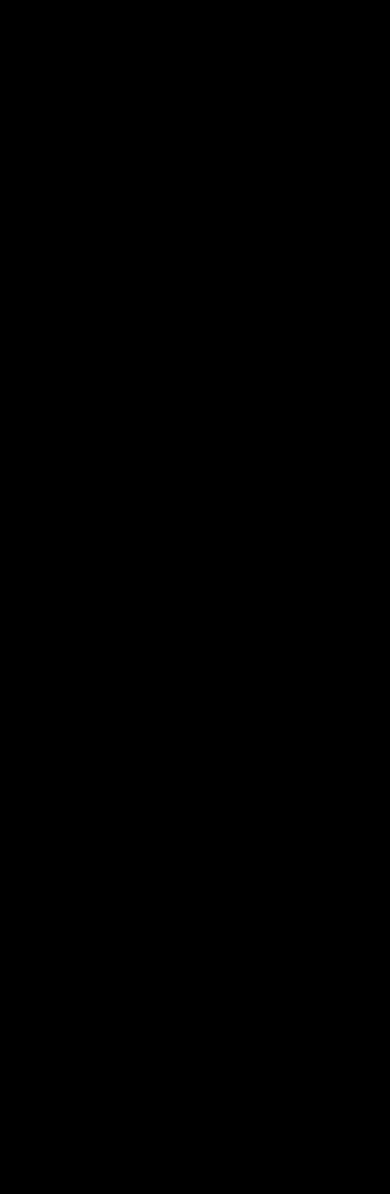
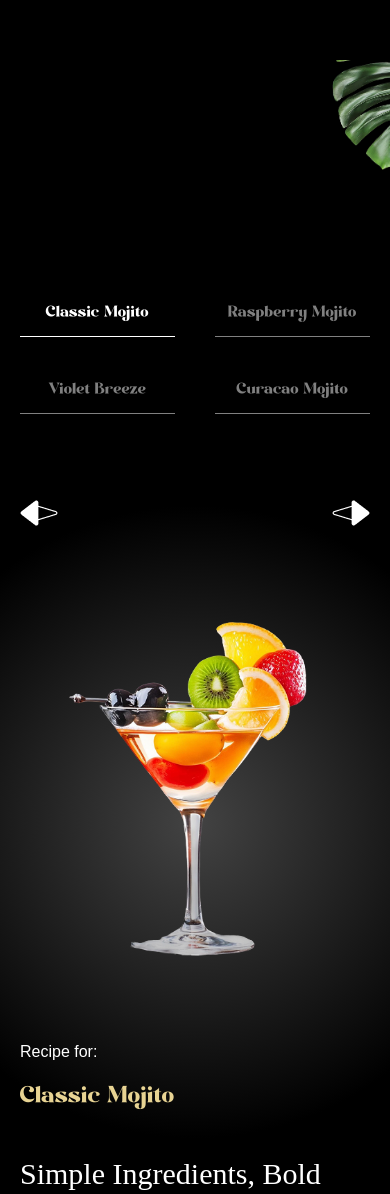
Before and after one commit to JatinGarg19/mocktails-tour, a React (Vite) app: page / in a window 390 px wide. Shown: the part 5563-6757 px from the top of the page. Before the commit the page ends 5839 px from the top, so only its background shows below. Built offline with nearby package versions, Linux system fonts and the light colour scheme; a web font is replaced by a local one.

Commit message:
Final Part

```diff
--- a/constants/index.js
+++ b/constants/index.js
@@ -8,7 +8,7 @@
         title: "About Us",
     },
     {
-        id: "work",
+        id: "art",
         title: "The Art",
     },
     {
@@ -134,7 +134,7 @@
     },
 ];
 
-const sliderLists = [
+const allCocktails = [
     {
         id: 1,
         name: "Classic Mojito",
@@ -179,5 +179,5 @@
     openingHours,
     storeInfo,
     socials,
-    sliderLists,
+    allCocktails,
 };
--- a/src/App.jsx
+++ b/src/App.jsx
@@ -6,6 +6,8 @@
 import Cocktails from './components/Cocktails';
 import About from './components/About';
 import Art from './components/Art';
+import Menu from './components/Menu';
+import Contact from './components/Contact';
 
 gsap.registerPlugin(ScrollTrigger, SplitText);
 
@@ -17,6 +19,8 @@
             <Cocktails />
             <About />
             <Art />
+            <Menu />
+            <Contact />
         </main>
     );
 }
--- /dev/null
+++ b/src/components/Contact.jsx
@@ -0,0 +1,103 @@
+import { openingHours, socials } from "../../constants/index.js";
+import { useGSAP } from "@gsap/react";
+import { SplitText } from "gsap/all";
+import gsap from "gsap";
+
+const Contact = () => {
+    useGSAP(() => {
+        const titleSplit = SplitText.create("#contact h2", { type: "words" });
+
+        const timeline = gsap.timeline({
+            scrollTrigger: {
+                trigger: "#contact",
+                start: "top center",
+            },
+            ease: "power1.inOut",
+        });
+
+        timeline
+            .from(titleSplit.words, {
+                opacity: 0,
+                yPercent: 100,
+                stagger: 0.02,
+            })
+            .from("#contact h3, #contact p", {
+                opacity: 0,
+                yPercent: 100,
+                stagger: 0.02,
+            })
+            .to("#f-right-leaf", {
+                y: "-50",
+                duration: 1,
+                ease: "power1.inOut",
+            })
+            .to(
+                "#f-left-leaf",
+                {
+                    y: "-50",
+                    duration: 1,
+                    ease: "power1.inOut",
+                },
+                "<",
+            );
+    });
+
+    return (
+        <footer id="contact">
+            <img
+                src="/images/footer-right-leaf.png"
+                alt="leaf-right"
+                id="f-right-leaf"
+            />
+            <img
+                src="/images/footer-left-leaf.png"
+                alt="leaf-left"
+                id="f-left-leaf"
+            />
+
+            <div className="content">
+                <h2>Where to Find Us</h2>
+
+                <div>
+                    <h3>Visit Our Bar</h3>
+                    <p>456, Raq Blvd. #404, Los Angeles, CA 90210</p>
+                </div>
+
+                <div>
+                    <h3>Contact Us</h3>
+                    <p>(555) 987-6543</p>
+                    <p>hello@jsmcocktail.com</p>
+                </div>
+
+                <div>
+                    <h3>Open Every Day</h3>
+                    {openingHours.map((time) => (
+                        <p key={time.day}>
+                            {time.day} : {time.time}
+                        </p>
+                    ))}
+                </div>
+
+                <div>
+                    <h3>Socials</h3>
+
+                    <div className="flex-center gap-5">
+                        {socials.map((social) => (
+                            <a
+                                key={social.name}
+                                href={social.url}
+                                target="_blank"
+                                rel="noopener noreferrer"
+                                aria-label={social.name}
+                            >
+                                <img src={social.icon} />
+                            </a>
+                        ))}
+                    </div>
+                </div>
+            </div>
+        </footer>
+    );
+};
+
+export default Contact;
--- /dev/null
+++ b/src/components/Menu.jsx
@@ -0,0 +1,146 @@
+"use client";
+
+import { allCocktails } from "../../constants/index.js";
+import { useRef, useState } from "react";
+import { useGSAP } from "@gsap/react";
+import gsap from "gsap";
+
+const Menu = () => {
+    const contentRef = useRef();
+    const [currentIndex, setCurrentIndex] = useState(0);
+
+    useGSAP(() => {
+        gsap.fromTo("#title", { opacity: 0 }, { opacity: 1, duration: 1 });
+        gsap.fromTo(
+            ".cocktail img",
+            { opacity: 0, xPercent: -100 },
+            {
+                xPercent: 0,
+                opacity: 1,
+                duration: 1,
+                ease: "power1.inOut",
+            },
+        );
+        gsap.fromTo(
+            ".details h2",
+            { yPercent: 100, opacity: 0 },
+            {
+                yPercent: 0,
+                opacity: 100,
+                ease: "power1.inOut",
+            },
+        );
+        gsap.fromTo(
+            ".details p",
+            { yPercent: 100, opacity: 0 },
+            {
+                yPercent: 0,
+                opacity: 100,
+                ease: "power1.inOut",
+            },
+        );
+    }, [currentIndex]);
+
+    const totalCocktails = allCocktails.length;
+
+    const goToSlide = (index) => {
+        const newIndex = (index + totalCocktails) % totalCocktails;
+
+        setCurrentIndex(newIndex);
+    };
+
+    const getCocktailAt = (indexOffset) => {
+        return allCocktails[
+            (currentIndex + indexOffset + totalCocktails) % totalCocktails
+        ];
+    };
+
+    const currentCocktail = getCocktailAt(0);
+    const prevCocktail = getCocktailAt(-1);
+    const nextCocktail = getCocktailAt(1);
+
+    return (
+        <section id="menu" aria-labelledby="menu-heading">
+            <img
+                src="/images/slider-left-leaf.png"
+                alt="left-leaf"
+                id="m-left-leaf"
+            />
+            <img
+                src="/images/slider-right-leaf.png"
+                alt="right-leaf"
+                id="m-right-leaf"
+            />
+
+            <h2 id="menu-heading" className="sr-only">
+                Cocktail Menu
+            </h2>
+
+            <nav className="cocktail-tabs" aria-label="Cocktail Navigation">
+                {allCocktails.map((cocktail, index) => {
+                    const isActive = index === currentIndex;
+
+                    return (
+                        <button
+                            key={cocktail.id}
+                            className={`
+				${isActive ? "text-white border-white" : "text-white/50 border-white/50"}
+			 `}
+                            onClick={() => goToSlide(index)}
+                        >
+                            {cocktail.name}
+                        </button>
+                    );
+                })}
+            </nav>
+
+            <div className="content">
+                <div className="arrows">
+                    <button
+                        className="text-left"
+                        onClick={() => goToSlide(currentIndex - 1)}
+                    >
+                        <span>{prevCocktail.name}</span>
+                        <img
+                            src="/images/right-arrow.png"
+                            alt="right-arrow"
+                            aria-hidden="true"
+                        />
+                    </button>
+
+                    <button
+                        className="text-left"
+                        onClick={() => goToSlide(currentIndex + 1)}
+                    >
+                        <span>{nextCocktail.name}</span>
+                        <img
+                            src="/images/left-arrow.png"
+                            alt="left-arrow"
+                            aria-hidden="true"
+                        />
+                    </button>
+                </div>
+
+                <div className="cocktail">
+                    <img
+                        src={currentCocktail.image}
+                        className="object-contain"
+                    />
+                </div>
+
+                <div className="recipe">
+                    <div ref={contentRef} className="info">
+                        <p>Recipe for:</p>
+                        <p id="title">{currentCocktail.name}</p>
+                    </div>
+
+                    <div className="details">
+                        <h2>{currentCocktail.title}</h2>
+                        <p>{currentCocktail.description}</p>
+                    </div>
+                </div>
+            </div>
+        </section>
+    );
+};
+export default Menu;
--- a/src/components/Navbar.jsx
+++ b/src/components/Navbar.jsx
@@ -38,7 +38,7 @@
                 <ul>
                     {navLinks.map((link) => (
                         <li key={link.id}>
-                            <a href="`#${link.id}`">{link.title}</a>
+                            <a href={`#${link.id}`}>{link.title}</a>
                         </li>
                     ))}
                 </ul>
--- a/src/index.css
+++ b/src/index.css
@@ -255,14 +255,14 @@
 
         .masked-container {
             h2 {
-                @apply text-4xl md:text-5xl font-modern-negra text-center mb-10 text-white mt-32;
+                @apply text-4xl md:text-5xl font-modern-negra text-center mb-10 text-white mt-25;
             }
 
             div {
                 @apply opacity-0 md:px-0 px-5 space-y-5 absolute md:bottom-5 bottom-52 left-1/2 -translate-x-1/2;
 
                 h3 {
-                    @apply md:text-5xl text-2xl text-center font-serif md:w-full w-80 text-white;
+                    @apply md:text-4xl text-2xl text-center font-serif md:w-full w-80 text-white;
                 }
 
                 p {
```
